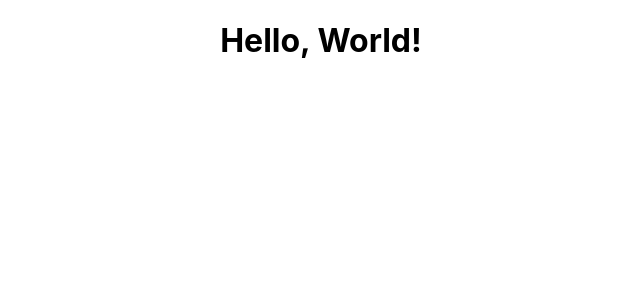
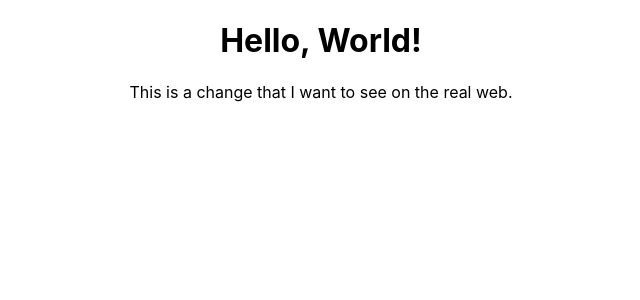
Before and after one commit to lovelylabs/Clunqy, a React (Create React App) app: page / in a window 1280 px wide. Shown: the top 300 px of the page, without its empty margins (319-959 px from the left). Built offline with nearby package versions, Linux system fonts and the light colour scheme.

Commit message:
Change App component to class component

```diff
--- a/src/App.js
+++ b/src/App.js
@@ -1,12 +1,13 @@
-import React from 'react'
+import React, { Component } from 'react'
 import './App.css'
 
-function App() {
-    return (
-        <div className='App'>
-            <h1>Hello, World!</h1>
-        </div>
-    )
+export default class extends Component {
+    render() {
+        return (
+            <div className='App'>
+                <h1>Hello, World!</h1>
+                <p>This is a change that I want to see on the real web.</p>
+            </div>
+        )
+    }
 }
-
-export default App
```
